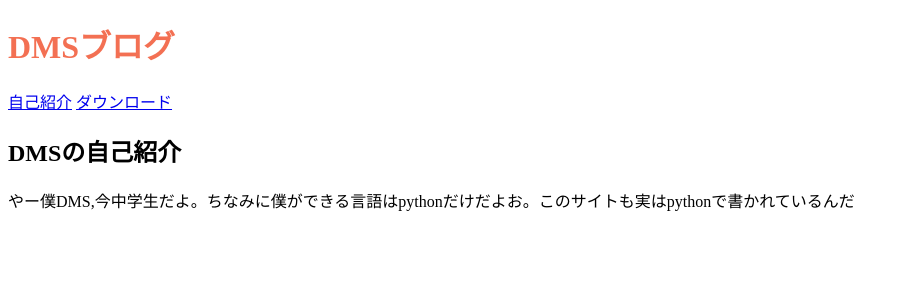
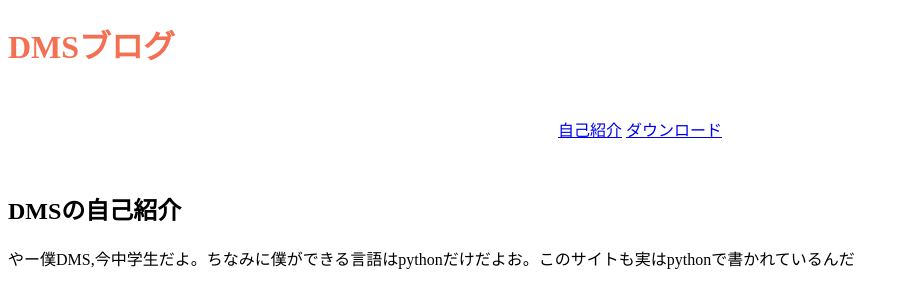
Before and after one commit to tuna2134/siteshot, a Python web app: template templates/hello.html in a window 1280 px wide. Shown: the top 308 px of the page, without its empty margins (0-909 px from the left). Run offline with Jinja, Linux system fonts and the light colour scheme; the template is opened without the code that fills it, so the values that code supplies are empty.

Commit message:
Update style.css

```diff
--- a/static/css/style.css
+++ b/static/css/style.css
@@ -13,6 +13,7 @@ html {
   flex-direction: row;
 }
 
-.content {
-  text-algin: center;
+main{
+  margin: 50px auto;
+  text-align: center;
 }
```
